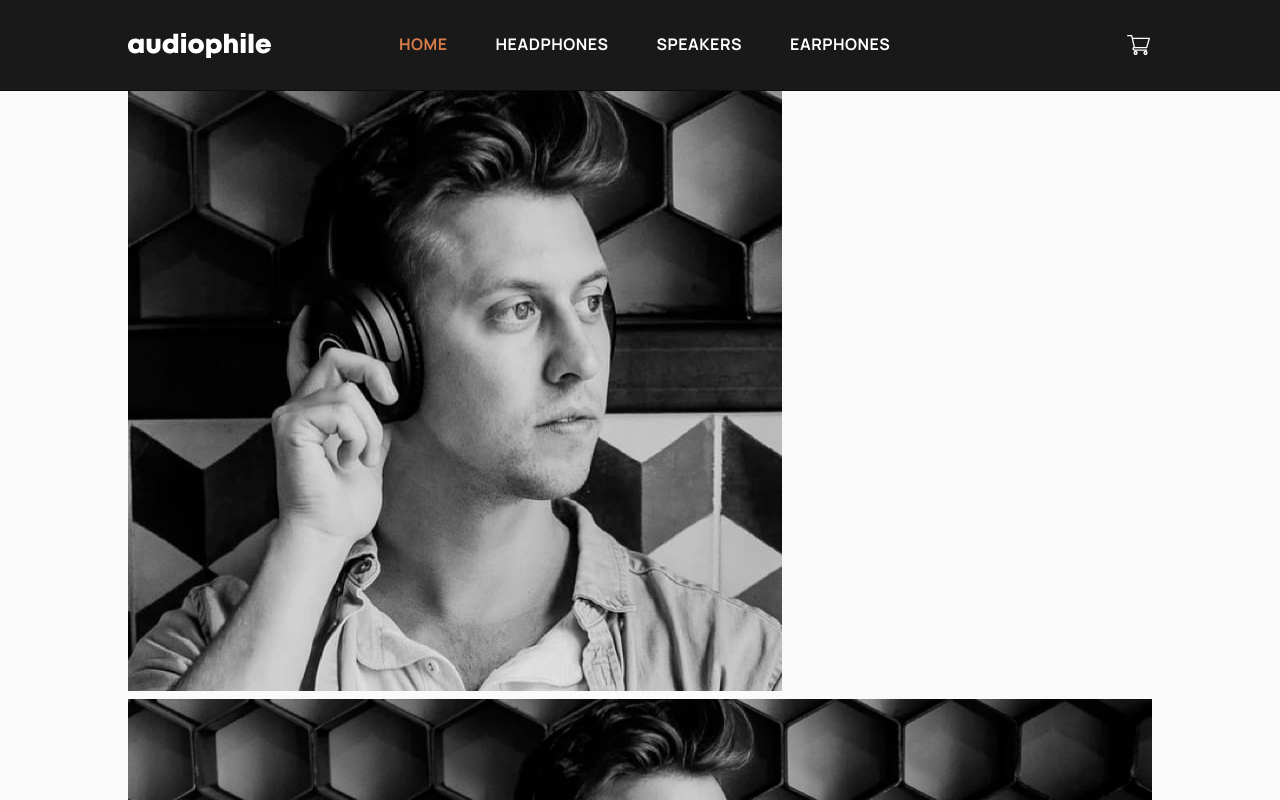
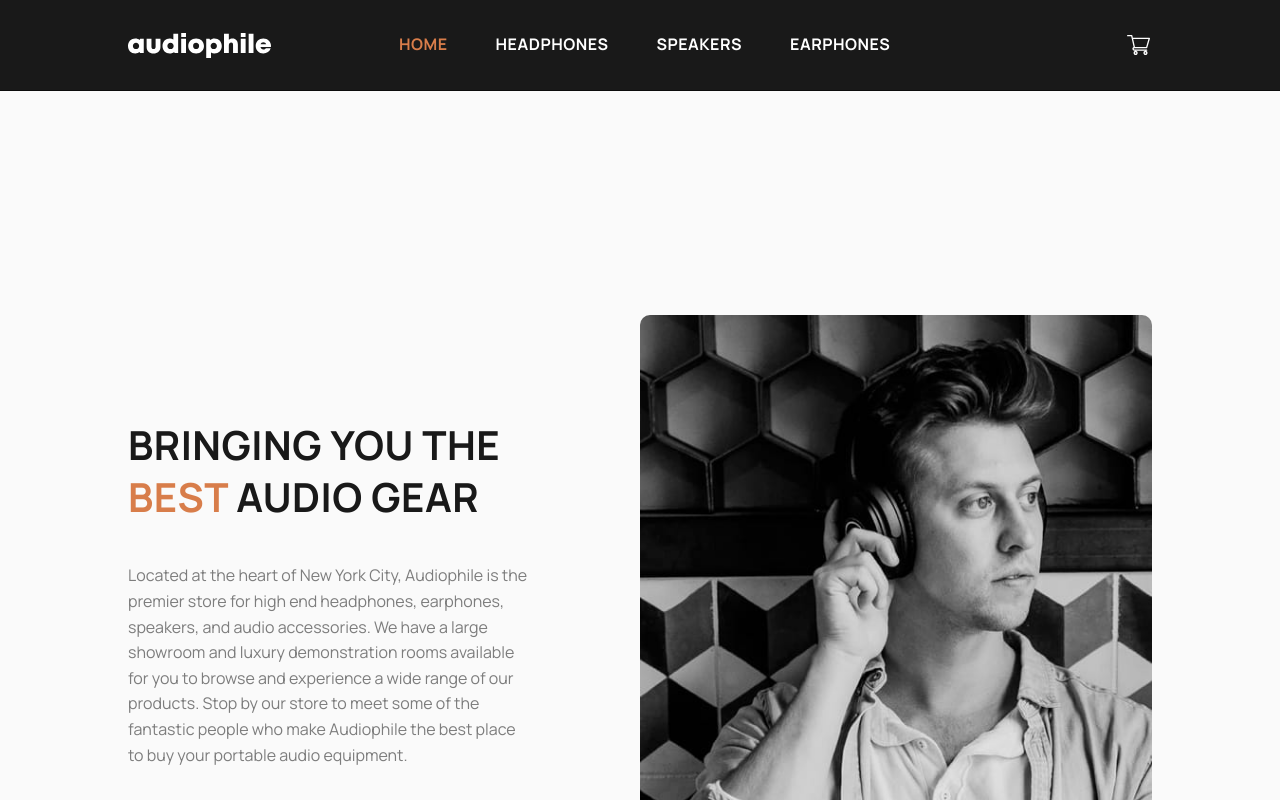
Before and after one commit to ubong-s/react-audiophile-ecommerce, a React (Create React App) app: page / in a window 1280 px wide. Shown: the top 800 px of the page. Built offline with nearby package versions, Linux system fonts and the light colour scheme.

Commit message:
completed BestGear component

```diff
--- a/src/components/shared/BestGear.js
+++ b/src/components/shared/BestGear.js
@@ -1,7 +1,10 @@
+import styled from 'styled-components';
+import { breakpoints, misc } from '../../styles/theme';
+
 const BestGear = () => {
    return (
-      <div>
-         <div className='container'>
+      <BestGearWrap>
+         <BestGearInner className='container'>
             <div className='image'>
                <img
                   src='/assets/shared/mobile/image-best-gear.jpg'
@@ -19,7 +22,7 @@ const BestGear = () => {
                   className='desktop'
                />
             </div>
-            <div>
+            <div className='content'>
                <h2>
                   Bringing you the <span>best</span> audio gear
                </h2>
@@ -33,9 +36,101 @@ const BestGear = () => {
                   buy your portable audio equipment.
                </p>
             </div>
-         </div>
-      </div>
+         </BestGearInner>
+      </BestGearWrap>
    );
 };
 
 export default BestGear;
+
+const BestGearWrap = styled.section`
+   padding: 8rem 0 10rem;
+
+   @media screen and (min-width: ${breakpoints.desktop}) {
+      padding: 14rem 0;
+   }
+`;
+
+const BestGearInner = styled.div`
+   display: grid;
+   gap: 3rem;
+   text-align: center;
+
+   .image {
+      .desktop,
+      .tablet {
+         display: none;
+      }
+
+      img {
+         border-radius: ${misc.rounded.sm};
+      }
+   }
+
+   .content {
+      h2 {
+         font-size: 2rem;
+         margin-bottom: 2.5rem;
+
+         span {
+            color: ${(props) => props.theme.accent};
+         }
+      }
+
+      p {
+         margin-bottom: 0;
+      }
+   }
+
+   @media screen and (min-width: ${breakpoints.tablet}) {
+      .image {
+         .tablet {
+            display: block;
+         }
+
+         .desktop,
+         .mobile {
+            display: none;
+         }
+      }
+
+      .content {
+         padding: 0 4rem;
+
+         h2 {
+            font-size: 2.5rem;
+         }
+      }
+   }
+
+   @media screen and (min-width: ${breakpoints.desktop}) {
+      grid-template-columns: repeat(2, 1fr);
+      align-items: center;
+      text-align: left;
+      grid-template-areas: 'content image';
+      gap: unset;
+
+      .image {
+         grid-area: image;
+
+         .desktop {
+            display: block;
+         }
+
+         .tablet,
+         .mobile {
+            display: none;
+         }
+      }
+
+      .content {
+         grid-area: content;
+         padding: 0;
+         margin-right: 7rem;
+
+         h2 {
+            /* font-size: 3rem; */
+         }
+      }
+   }
+`;
--- a/src/styles/globalStyle.js
+++ b/src/styles/globalStyle.js
@@ -31,7 +31,7 @@ const bodyStyles = css`
    h6 {
       font-weight: ${typography.weight.bold};
       letter-spacing: 0.5px;
-      line-height: 1;
+      line-height: 1.3;
       text-transform: uppercase;
       color: ${(props) => props.theme.black};
    }
```
